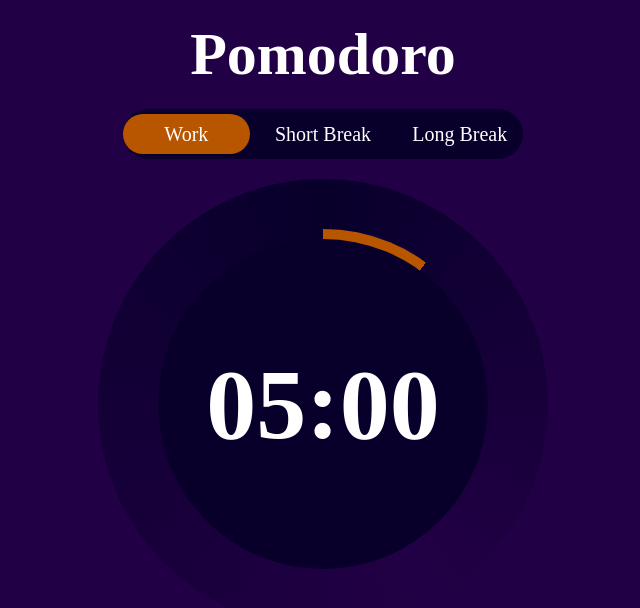
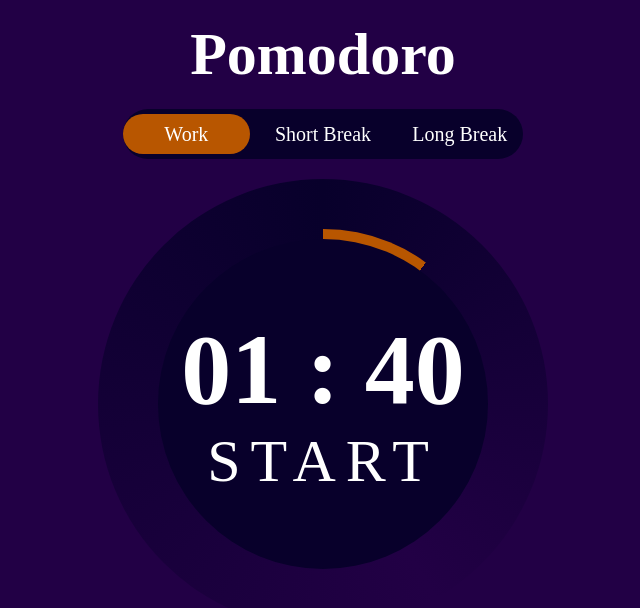
Before and after one commit to Texterly/Pomodoro-app, a React (Create React App) app: page / in a window 1280 px wide. Shown: the top 608 px of the page, without its empty margins (317-957 px from the left). Built offline with nearby package versions, Linux system fonts and the light colour scheme.

Commit message:
modified Clock

```diff
--- a/src/components/Timer/CircularProgress/Clock/Clock.jsx
+++ b/src/components/Timer/CircularProgress/Clock/Clock.jsx
@@ -1,10 +1,34 @@
-import React from 'react';
+import React, { useEffect, useState } from 'react';
 import styled from 'styled-components';
 
 function Clock() {
+  const [time, setTime] = useState(100);
+  const [isActive, setIsActive] = useState(false);
+  useEffect(() => {
+    if (isActive && time > 0) {
+      const inteval = setInterval(() => {
+        setTime((time) => time - 1);
+      }, 1000);
+      return () => clearInterval(inteval);
+    }
+  }, [time, isActive]);
+
+  const toggleClock = () => {
+    setIsActive(!isActive);
+  };
+
+  const getTime = (time) => {
+    const min = Math.floor(time / 60);
+    const sec = time % 60;
+    return `${min < 10 ? '0' + min : min} : ${sec < 10 ? '0' + sec : sec}`;
+  };
+
   return (
     <ClockContainer>
-      <TimerText>05:00</TimerText>
+      <TimerText>{getTime(time)}</TimerText>
+      <StartPauseButton onClick={toggleClock}>
+        {isActive ? 'Pause' : 'Start'}
+      </StartPauseButton>
     </ClockContainer>
   );
 }
@@ -12,9 +36,18 @@ function Clock() {
 export default Clock;
 
 const ClockContainer = styled.div`
-
+  display: grid;
+  place-items: center;
 `;
 
 const TimerText = styled.h3`
     font-size: 10rem;
 `;
+
+const StartPauseButton = styled.button`
+  all: unset;
+  text-align: center;
+  font-size: 6rem;
+  text-transform: uppercase;
+  letter-spacing: 1rem;
+`;
```
Also changed, not shown: 1 other file (tests, documents, lock files or other folders).
